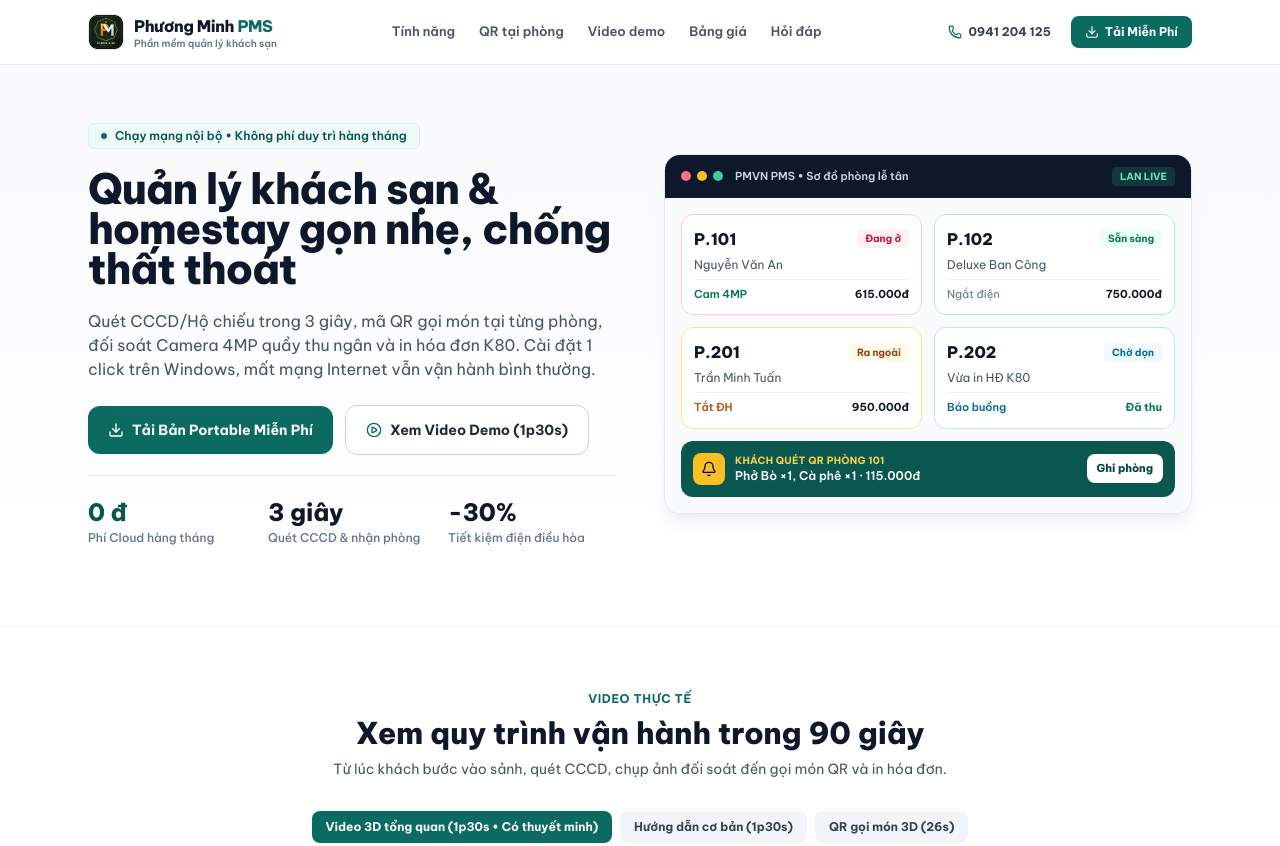
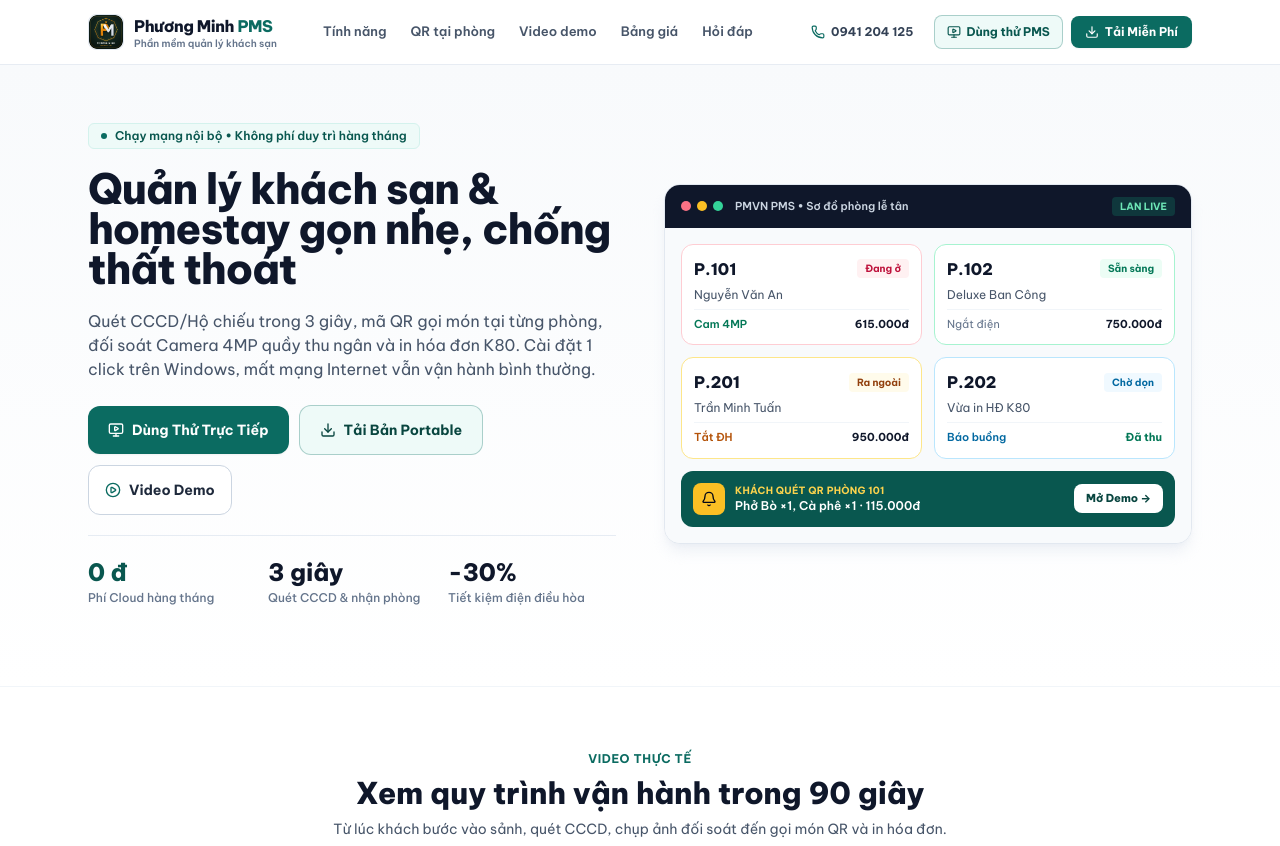
Before and after one commit to PhuongMinhVN/omoshop-landing, a plain HTML site: page index.html in a window 1280 px wide. Shown: the top 846 px of the page. Drawn offline with nearby package versions, Linux system fonts and the light colour scheme.

Commit message:
feat: add live PMS demo trial links to hotels.omoshop.live

```diff
--- a/index.html
+++ b/index.html
@@ -67,9 +67,13 @@
       </nav>
 
       <div class="flex items-center gap-2 shrink-0">
-        <a href="tel:0941204125" class="hidden sm:inline-flex items-center gap-1.5 px-3 py-2 rounded-lg text-xs font-bold text-slate-700 hover:bg-slate-100 transition-colors">
+        <a href="tel:0941204125" class="hidden lg:inline-flex items-center gap-1.5 px-3 py-2 rounded-lg text-xs font-bold text-slate-700 hover:bg-slate-100 transition-colors">
           <i data-lucide="phone" class="w-3.5 h-3.5 text-brand-600"></i>
           <span>0941 204 125</span>
+        </a>
+        <a href="https://hotels.omoshop.live/reception/rooms" target="_blank" rel="noreferrer" class="hidden sm:inline-flex items-center gap-1.5 px-3 py-2 rounded-lg border border-brand-600/30 bg-brand-50 hover:bg-brand-100 text-brand-700 text-xs font-bold transition-colors whitespace-nowrap">
+          <i data-lucide="monitor-play" class="w-3.5 h-3.5"></i>
+          <span>Dùng thử PMS</span>
         </a>
         <a href="https://github.com/PhuongMinhVN/omoshop-landing/raw/downloads/PMVN-PMS-Portable.zip" download="PMVN-PMS-Portable.zip" class="inline-flex items-center gap-1.5 px-3.5 py-2 rounded-lg bg-brand-600 hover:bg-brand-700 text-white text-xs font-bold shadow-sm transition-colors whitespace-nowrap">
           <i data-lucide="download" class="w-3.5 h-3.5"></i>
@@ -98,14 +102,18 @@
             Quét CCCD/Hộ chiếu trong 3 giây, mã QR gọi món tại từng phòng, đối soát Camera 4MP quầy thu ngân và in hóa đơn K80. Cài đặt 1 click trên Windows, mất mạng Internet vẫn vận hành bình thường.
           </p>
 
-          <div class="flex flex-col sm:flex-row items-stretch sm:items-center gap-3 pt-1">
-            <a href="https://github.com/PhuongMinhVN/omoshop-landing/raw/downloads/PMVN-PMS-Portable.zip" download="PMVN-PMS-Portable.zip" class="px-5 py-3.5 rounded-xl bg-brand-600 hover:bg-brand-700 text-white font-bold text-sm flex items-center justify-center gap-2 shadow-sm transition-colors">
+          <div class="flex flex-wrap items-stretch sm:items-center gap-2.5 pt-1">
+            <a href="https://hotels.omoshop.live/reception/rooms" target="_blank" rel="noreferrer" class="flex-1 sm:flex-none px-5 py-3.5 rounded-xl bg-brand-600 hover:bg-brand-700 text-white font-bold text-sm flex items-center justify-center gap-2 shadow-sm transition-colors">
+              <i data-lucide="monitor-play" class="w-4 h-4 shrink-0"></i>
+              <span>Dùng Thử Trực Tiếp</span>
+            </a>
+            <a href="https://github.com/PhuongMinhVN/omoshop-landing/raw/downloads/PMVN-PMS-Portable.zip" download="PMVN-PMS-Portable.zip" class="flex-1 sm:flex-none px-5 py-3.5 rounded-xl border border-brand-600/30 bg-brand-50 hover:bg-brand-100 text-brand-800 font-bold text-sm flex items-center justify-center gap-2 transition-colors">
               <i data-lucide="download" class="w-4 h-4 shrink-0"></i>
-              <span>Tải Bản Portable Miễn Phí</span>
+              <span>Tải Bản Portable</span>
             </a>
-            <a href="#video-demo" class="px-5 py-3.5 rounded-xl border border-slate-300 bg-white hover:bg-slate-50 text-slate-800 font-bold text-sm flex items-center justify-center gap-2 transition-colors">
+            <a href="#video-demo" class="w-full sm:w-auto px-4 py-3.5 rounded-xl border border-slate-300 bg-white hover:bg-slate-50 text-slate-800 font-bold text-sm flex items-center justify-center gap-2 transition-colors">
               <i data-lucide="play-circle" class="w-4 h-4 text-brand-600 shrink-0"></i>
-              <span>Xem Video Demo (1p30s)</span>
+              <span>Video Demo</span>
             </a>
           </div>
 
@@ -199,7 +207,7 @@
                     <p class="text-xs font-semibold text-white truncate">Phở Bò ×1, Cà phê ×1 · 115.000đ</p>
                   </div>
                 </div>
-                <span class="px-2.5 py-1.5 rounded-lg bg-white text-brand-800 text-[11px] font-extrabold shrink-0">Ghi phòng</span>
+                <a href="https://hotels.omoshop.live/reception/rooms" target="_blank" rel="noreferrer" class="px-3 py-1.5 rounded-lg bg-white hover:bg-amber-50 text-brand-800 text-[11px] font-extrabold shrink-0 transition-colors">Mở Demo →</a>
               </div>
             </div>
           </div>
@@ -497,7 +505,10 @@
         <img src="/assets/pmvn-logo.png" alt="PMVN" class="w-6 h-6 rounded" />
         <span class="font-bold text-slate-800">Phương Minh Software PMS</span>
       </div>
-      <p>© 2026–2027 Chu Gia Security &amp; PMVN · Hotline: 0941 204 125 · support@pmvn.vn</p>
+      <div class="flex flex-wrap items-center justify-center gap-4">
+        <a href="https://hotels.omoshop.live/reception/rooms" target="_blank" rel="noreferrer" class="font-bold text-brand-700 hover:underline">Dùng thử PMS trực tiếp</a>
+        <p>© 2026–2027 Chu Gia Security &amp; PMVN · Hotline: 0941 204 125 · support@pmvn.vn</p>
+      </div>
     </div>
   </footer>
 
```
